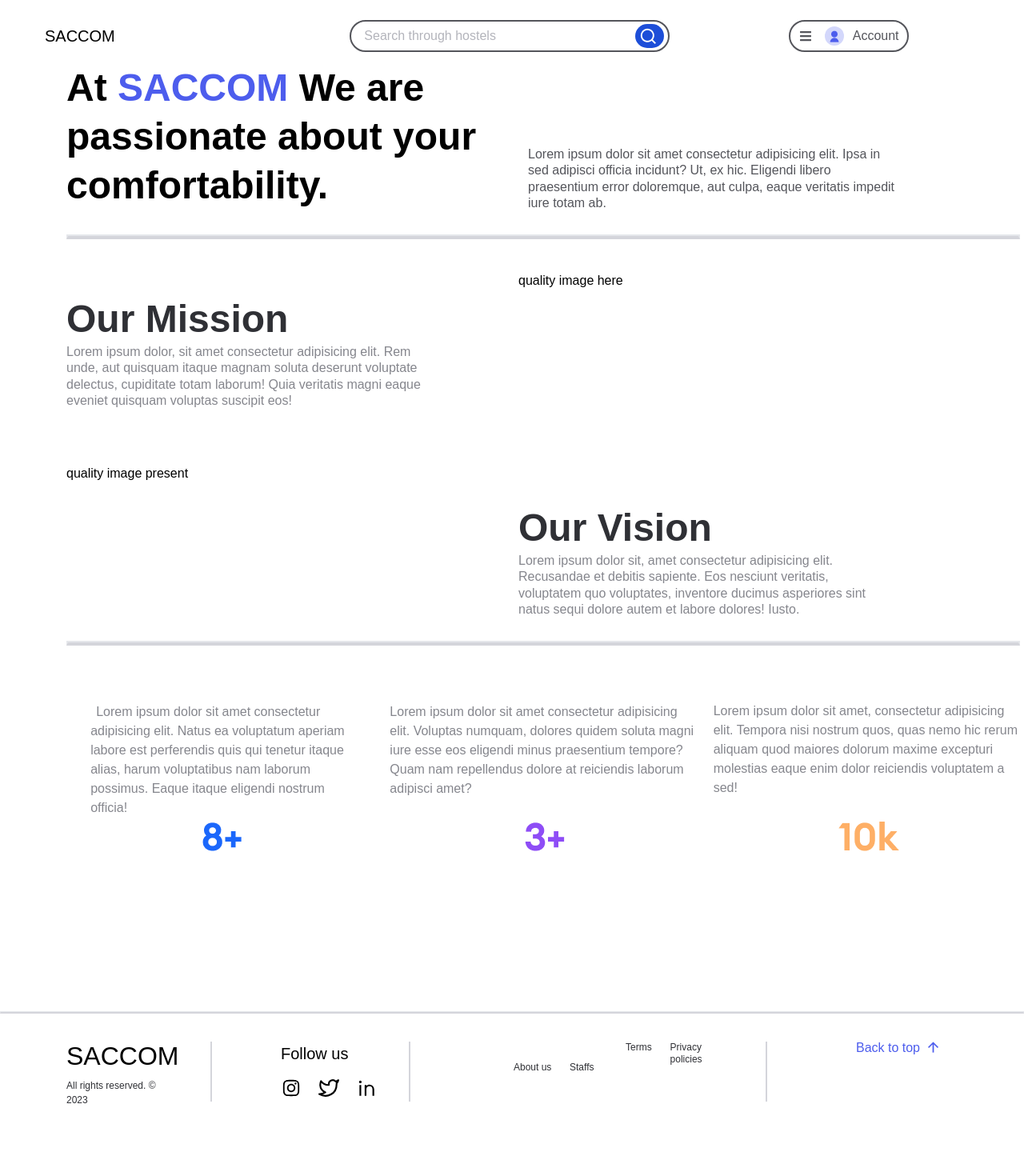
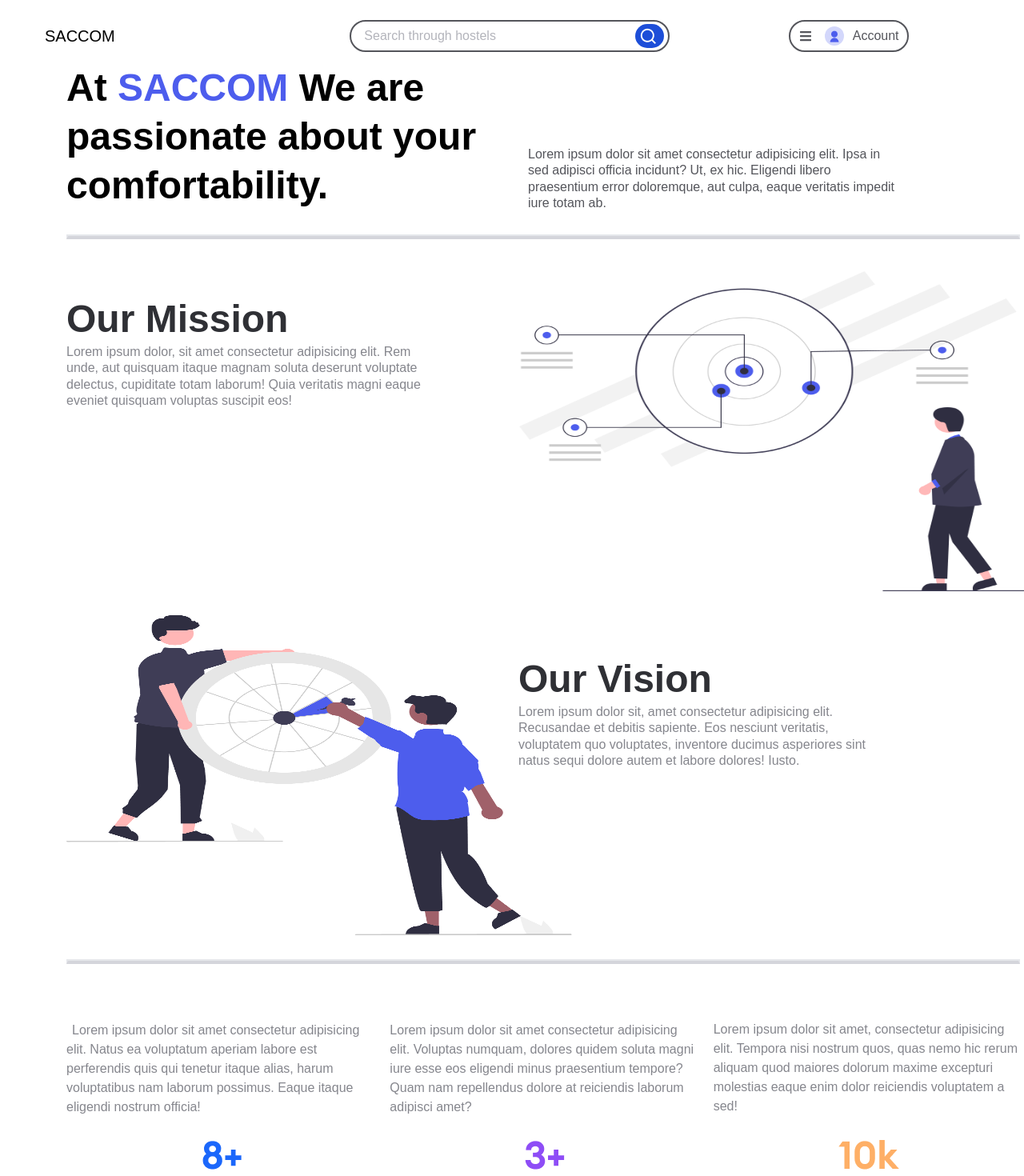
Before and after one commit to Samuel-Makinde/SACCOM-FRONTEND-PROJECT, a React (Vite) app in the folder saccom/: page /about in a window 1280 px wide. Shown: the top 1470 px of the page at 80% size. Before the commit the page ends 1417 px from the top, so only its background shows below. Built offline with nearby package versions, Linux system fonts and the light colour scheme; no server answers; a web font is replaced by a local one.

Commit message:
fix respomsive issues

```diff
--- a/saccom/src/component/AboutPage/About.jsx
+++ b/saccom/src/component/AboutPage/About.jsx
@@ -1,6 +1,8 @@
 import image1 from "./images/8+.png";
 import image2 from "./images/3+.png";
 import image3 from "./images/10k (1).png";
+import image4 from "./images/Goals illustration 1.png";
+import image5 from "./images/Target illustration 1.png";
 // import Navbar from '../Navbar/navbar';
 // import Backtotop from '../Back-to-top/backtotop';
 // import {Link} from 'react-scroll'
@@ -23,7 +25,7 @@
         </div>
         <div className="hidden md:flex md:border-b-4 mt-[30px] md:border-b-[#D4D5DB] lg:ml-[83px] md:ml-[50px] border-[2px] md:mr-[5px]"></div>
 
-        <div className="w-full h-full flex flex-col-reverse md:flex-none md:grid md:grid-cols-2 md:gap-4">
+        <div className="w-full h-[400px] flex flex-col-reverse md:flex-none md:grid md:grid-cols-2 md:gap-4">
           <div>
             <h1 className="md:mt-[70px] lg:ml-[83px] md:ml-[50px]  font-semibold text-[24px] text-[#2F3035] md:text-[48px] md:w-[369px] md:h-[61px]  md:leading-[60.86px]">
               Our Mission
@@ -36,14 +38,23 @@
             </p>
           </div>
 
-          <div className="mt-[40px]  ">
-            <p>quality image here</p>
+          <div className="mt-[40px] w-full h-full  ">
+            <img
+              className="w-full md:h-[400px] h-[273px] "
+              src={image4}
+              alt="aboutme"
+            />
           </div>
         </div>
 
         <div className="w-full h-full md:grid md:grid-cols-2 md:gap-4">
-          <div className="md:mt-[70px] mt-[50px] lg:ml-[83px] md:ml-[50px]">
-            <p>quality image present</p>
+          <div className="w-full h-full md:mt-[70px] mt-[50px] md:mr-[5px] lg:ml-[83px] md:ml-[30px]">
+            {/* <p>quality image present</p> */}
+            <img
+              className="w-full  h-[273px] md:h-[400px] "
+              src={image5}
+              alt="aboutme"
+            />
           </div>
           <div className="md:mt-[120px]">
             <h1 className="text-[#2F3035] text-[24px] mt-[20px] md:mt-0  font-semibold md:text-[48px] md:leading-[60.86px] md:w-[336px] md:h-[61px]">
@@ -62,7 +73,7 @@
 
         <div className="mt-[40px] md:grid md:grid-cols-3 gap-4 md:mt-[70px] lg:ml-[83px]  md:ml-[50px]">
           <div className="flex flex-col justify-center items-center md:mt-0 mt-[20px] ">
-            <p className="md:h-[160px] lg:h-[110px] text-[16px] w-[328px]  text-[#85868D]">
+            <p className="md:h-[160px] lg:h-[110px] text-[16px]   text-[#85868D]">
               <span className="pl-[7px]">
                 {" "}
                 Lorem ipsum dolor sit amet consectetur adipisicing elit.{" "}
--- a/saccom/src/component/Footer/footer.jsx
+++ b/saccom/src/component/Footer/footer.jsx
@@ -52,10 +52,10 @@
             </li>
           </Link>
 
-          <li className="pt-[25px]  md:pt-0 cursor-pointer w-[100px] md:w-[70px]">
+          <li className="mt-[25px]  md:pt-0 cursor-pointer w-[100px] md:w-[70px]">
             Terms
           </li>
-          <li className="pt-[25px] md:pt-0 cursor-pointer w-[100px] md:w-[100px]">
+          <li className="mt-[25px] md:pt-0 cursor-pointer w-[100px] md:w-[100px]">
             Privacy policies
           </li>
           <div className="hidden lg:ml-[40px] md:ml-[30px]  border-l-[#D4D5DB] md:flex md:border-l-2 h-[75px]"></div>
--- a/saccom/src/component/Staff Page/Staffs.jsx
+++ b/saccom/src/component/Staff Page/Staffs.jsx
@@ -71,7 +71,7 @@
           </div>
         </div>
 
-        <div className="w-full h-[650px] bg-[#04050C] flex flex-col-reverse md:flex-row justify-between">
+        <div className="w-full h-[750px] md:h-[650px] bg-[#04050C] flex flex-col-reverse md:flex-row justify-between">
           <div className="w-full md:w-[510px] px-[15px] lg:ml-[83px] md:ml-[50px] pt-[15px] md:pt-[40px]">
             <h1 className="text-[#FFFFFF] md:text-[38px] text-[24px] lg:text-[48px] leading-[30.43px] md:leading-[61px]    font-normal">
               Have a queston? <br /> Our team is happy <br /> to assist you
@@ -95,8 +95,8 @@
           </div>
 
           <div className="w-[380px] h-full">
-            <div className="bg-[#7E4BCF] md:w-[200px] w-[181px] h-[160px] md:rounded-[24px] rounded-r-[24px] relative z-0 md:h-[227px] mt-[10px]  md:mt-[30px]">
-              <div className="absolute  flex justify-center top-[40px] left-[40px]  bg-[#EDEFFD] h-[220px]  w-[380px] md:h-[350px] rounded-[24px] md:rounded-l-[24px]">
+            <div className="bg-[#7E4BCF] md:w-[200px] w-[180px] h-[160px] md:rounded-[24px] rounded-r-[24px] relative z-0 md:h-[227px] mt-[10px]  md:mt-[30px]">
+              <div className="absolute  flex justify-center top-[40px] left-[40px]  bg-[#EDEFFD] h-[220px] w-[300px]  md:w-[380px] md:h-[350px] rounded-[24px] md:rounded-l-[24px]">
                 <img
                   className="h-[240px] md:h-[370px] -m-[20px]"
                   src={Consultant}
```
Also changed, not shown: saccom/src/component/AboutPage/images/Goals illustration 1.png (added), saccom/src/component/AboutPage/images/Target illustration 1.png (added).
